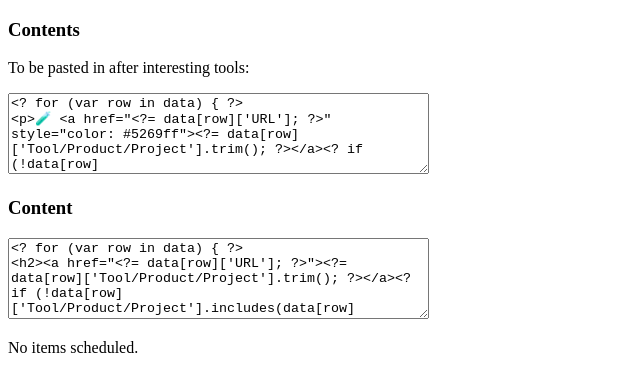
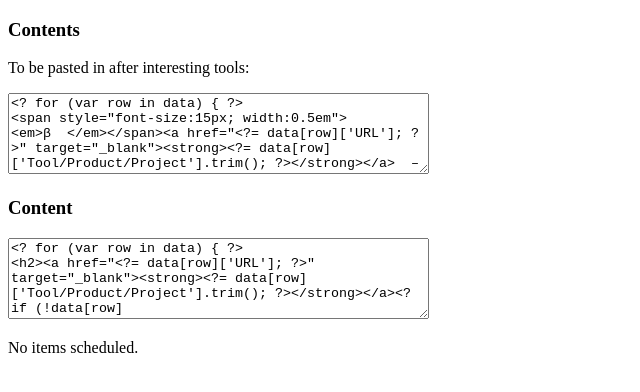
Before and after one commit to consoledotdev/betaconsole-appscript, a website: page mailchimp.html in a window 1280 px wide. Shown: the whole page, without its empty margins (0-640 px from the left). Drawn offline with Linux system fonts and the light colour scheme.

Commit message:
Updated Mailchimp code to match new design

```diff
--- a/mailchimp.html
+++ b/mailchimp.html
@@ -1,8 +1,10 @@
 <!DOCTYPE html>
 <html>
+
 <head>
     <base target="_top" />
 </head>
+
 <body>
     <? var data = LibMailchimpHTML.getData('All Programs!A:Q'); ?>
     <? if (Array.isArray(data) && data.length) { ?>
@@ -10,20 +12,23 @@
     <p>To be pasted in after interesting tools:</p>
     <textarea id="code" name="code" rows="5" cols="50">
 <? for (var row in data) { ?>
-<p>🧪 <a href="<?= data[row]['URL']; ?>" style="color: #5269ff"><?= data[row]['Tool/Product/Project'].trim(); ?></a><? if (!data[row]['Tool/Product/Project'].includes(data[row]['Company/Org'])) { ?>, from <?= data[row]['Company/Org'].trim(); ?><? } ?> - <?= data[row]['What is it?'].trim(); ?></p>
+<span style="font-size:15px; width:0.5em"><em>&beta;&nbsp;&nbsp;</em></span><a href="<?= data[row]['URL']; ?>" target="_blank"><strong><?= data[row]['Tool/Product/Project'].trim(); ?></strong></a>&nbsp; &ndash;&nbsp;&nbsp;<?= data[row]['What is it?'].trim(); ?><br />
 <? } ?>
 </textarea>
     <h3>Content</h3>
     <textarea id="code" name="code" rows="5" cols="50">
 <? for (var row in data) { ?>
-<h2><a href="<?= data[row]['URL']; ?>"><?= data[row]['Tool/Product/Project'].trim(); ?></a><? if (!data[row]['Tool/Product/Project'].includes(data[row]['Company/Org'])) { ?>, from <?= data[row]['Company/Org'].trim(); ?><? } ?></h2>
-<p><em><?= data[row]['What is it?'].trim(); ?></em></p>
-<p><small>&bull; <?= data[row]['Category'].toUpperCase(); ?> &bull; <?= data[row]['Type'].toUpperCase(); ?> &bull; <?= data[row]['Access'].toUpperCase(); ?> ACCESS</small></p>
-<hr style="border: none; border-top: 2px solid #eaeaea; padding-top: 10px; padding-bottom:0px" />
+<h2><a href="<?= data[row]['URL']; ?>" target="_blank"><strong><?= data[row]['Tool/Product/Project'].trim(); ?></strong></a><? if (!data[row]['Tool/Product/Project'].includes(data[row]['Company/Org'])) { ?>, from <?= data[row]['Company/Org'].trim(); ?><? } ?></h2>
+
+<h4><em><?= data[row]['What is it?'].trim(); ?></em></h4>
+<span style="font-family:courier new,courier,lucida sans typewriter,lucida typewriter,monospace"><?= data[row]['Category']; ?>, <?= data[row]['Type']; ?>, <?= data[row]['Access']; ?> Access</span>
+
+<hr style="border: none; border-top: none; padding-top: 6px;" />
 <? } ?>
 </textarea>
     <? } else { ?>
     <p>No items scheduled.</p>
     <? } ?>
 </body>
+
 </html>
```
Lines whose indentation alone changed are shown as unchanged.
